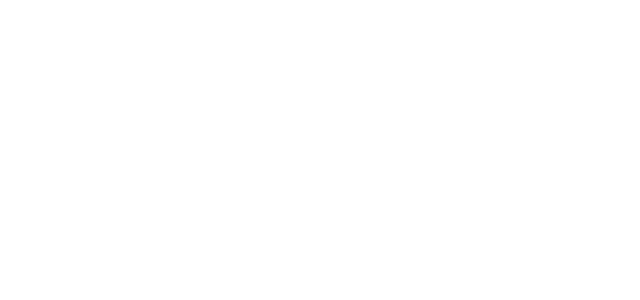
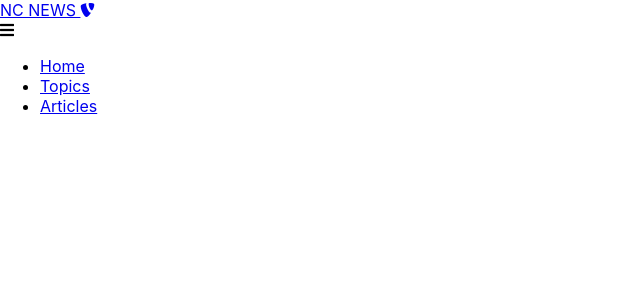
Before and after one commit to ben-lees/nc-news, a React (Create React App) app: page / in a window 1280 px wide. Shown: the top 300 px of the page, without its empty margins (0-640 px from the left). Built offline with nearby package versions, Linux system fonts and the light colour scheme.

Commit message:
starts navbar

```diff
--- a/public/index.html
+++ b/public/index.html
@@ -7,6 +7,7 @@
     <meta name="viewport" content="width=device-width, initial-scale=1" />
     <meta name="theme-color" content="#000000" />
     <meta name="description" content="Web site created using create-react-app" />
+    <link rel="stylesheet" href="https://use.fontawesome.com/releases/v5.15.4/css/all.css" integrity="sha384-DyZ88mC6Up2uqS4h/KRgHuoeGwBcD4Ng9SiP4dIRy0EXTlnuz47vAwmeGwVChigm" crossorigin="anonymous" />
 
     <!--
       Notice the use of %PUBLIC_URL% in the tags above.
--- a/src/App.js
+++ b/src/App.js
@@ -1,7 +1,19 @@
 import "./App.css";
+import NavBar from "./components/NavBar";
+import React from "react";
+import { BrowserRouter as Router, Route, Routes } from "react-router-dom";
 
 function App() {
-  return <div className="App"> </div>;
+  return (
+    <>
+      <Router>
+        <NavBar />
+        <Routes>
+          <Route path="/" exact />
+        </Routes>
+      </Router>
+    </>
+  );
 }
 
 export default App;
--- /dev/null
+++ b/src/components/NavBar.jsx
@@ -0,0 +1,42 @@
+import React, { useState } from "react";
+import { Link } from "react-router-dom";
+
+function NavBar() {
+  const [click, setClick] = useState(false);
+  const handleClick = () => setClick(!click);
+  const closeMobileMenu = () => setClick(false);
+  return (
+    <>
+      <nav className="navbar">
+        <div className="navbar-container">
+          <Link to="/" className="navbar-logo">
+            NC NEWS <i className="fab fa-typo3" />
+          </Link>
+
+          <div className="menu-icon" onClick={handleClick}>
+            <i className={click ? "fas fa-times" : "fas fa-bars"} />
+          </div>
+          <ul className={click ? "nav-menu active" : "nav-menu"}>
+            <li className="nav-item">
+              <Link to="/" className="nav-links" onClick={closeMobileMenu}>
+                Home
+              </Link>
+            </li>
+            <li className="nav-item">
+              <Link to="/" className="nav-links" onClick={closeMobileMenu}>
+                Topics
+              </Link>
+            </li>
+            <li className="nav-item">
+              <Link to="/" className="nav-links" onClick={closeMobileMenu}>
+                Articles
+              </Link>
+            </li>
+          </ul>
+        </div>
+      </nav>
+    </>
+  );
+}
+
+export default NavBar;
```
Also changed, not shown: src/components/Button.jsx (added, +19 -0 lines), src/components/Button.css (added), src/components/NavBar.css (added).
